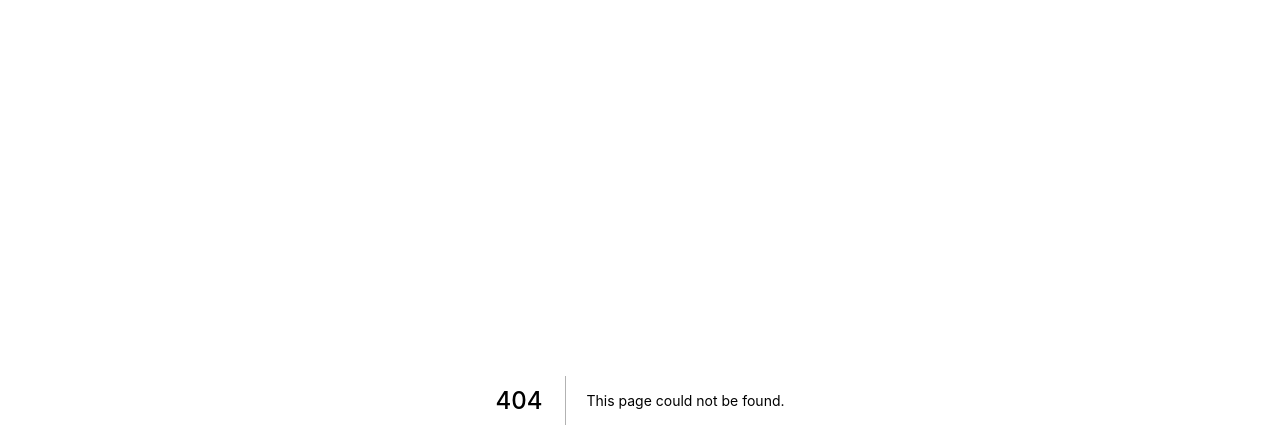
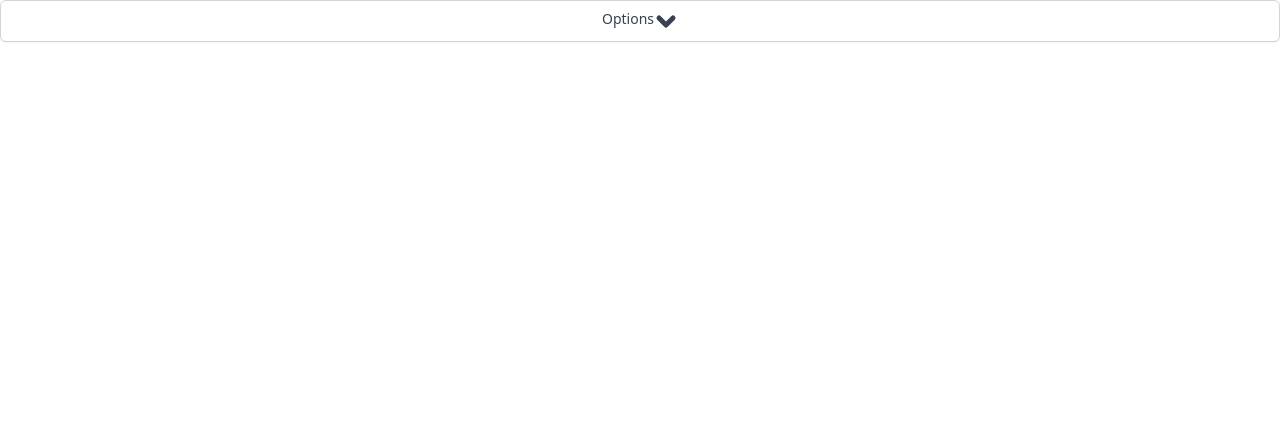
Before and after one commit to MohanedAshraf/assessment-edvora, a Next.js app: page /components/DropDown in a window 1280 px wide. Before the commit this address had no page. Shown: the top 448 px of the page. Built offline with nearby package versions, Linux system fonts and the light colour scheme.

Commit message:
:lipstick: add dropdown component with help of headless ui

```diff
--- /dev/null
+++ b/pages/components/DropDown.tsx
@@ -0,0 +1,73 @@
+import { Fragment } from 'react'
+import { Menu, Transition } from '@headlessui/react'
+
+function classNames(...classes: any) {
+  return classes.filter(Boolean).join(' ')
+}
+
+export default function Example() {
+  return (
+    <Menu as="div" className="relative inline-block w-full text-left">
+      <div>
+        <Menu.Button className="inline-flex justify-center w-full px-4 py-2 text-sm font-medium text-gray-700 bg-white border border-gray-300 rounded-md shadow-sm hover:bg-gray-50 focus:outline-none focus:ring-2 focus:ring-indigo-500 focus:ring-offset-2 focus:ring-offset-gray-100">
+          Options
+          <svg
+            className="w-6 h-6"
+            fill="none"
+            stroke="currentColor"
+            viewBox="0 0 24 24"
+            xmlns="http://www.w3.org/2000/svg"
+          >
+            <path
+              strokeLinecap="round"
+              strokeLinejoin="round"
+              strokeWidth={5}
+              d="M19 9l-7 7-7-7"
+            />
+          </svg>
+        </Menu.Button>
+      </div>
+
+      <Transition
+        as={Fragment}
+        enter="transition ease-out duration-100"
+        enterFrom="transform opacity-0 scale-95"
+        enterTo="transform opacity-100 scale-100"
+        leave="transition ease-in duration-75"
+        leaveFrom="transform opacity-100 scale-100"
+        leaveTo="transform opacity-0 scale-95"
+      >
+        <Menu.Items className="absolute right-0 w-56 mt-2 origin-top-right bg-white rounded-md shadow-lg ring-1 ring-black ring-opacity-5 focus:outline-none">
+          <div className="py-1">
+            <Menu.Item>
+              {({ active }: any) => (
+                <a
+                  href="#"
+                  className={classNames(
+                    active ? 'bg-gray-100 text-gray-900' : 'text-gray-700',
+                    'block px-4 py-2 text-sm'
+                  )}
+                >
+                  item 1
+                </a>
+              )}
+            </Menu.Item>
+            <Menu.Item>
+              {({ active }: any) => (
+                <a
+                  href="#"
+                  className={classNames(
+                    active ? 'bg-gray-100 text-gray-900' : 'text-gray-700',
+                    'block px-4 py-2 text-sm'
+                  )}
+                >
+                  item 2
+                </a>
+              )}
+            </Menu.Item>
+          </div>
+        </Menu.Items>
+      </Transition>
+    </Menu>
+  )
+}
```
